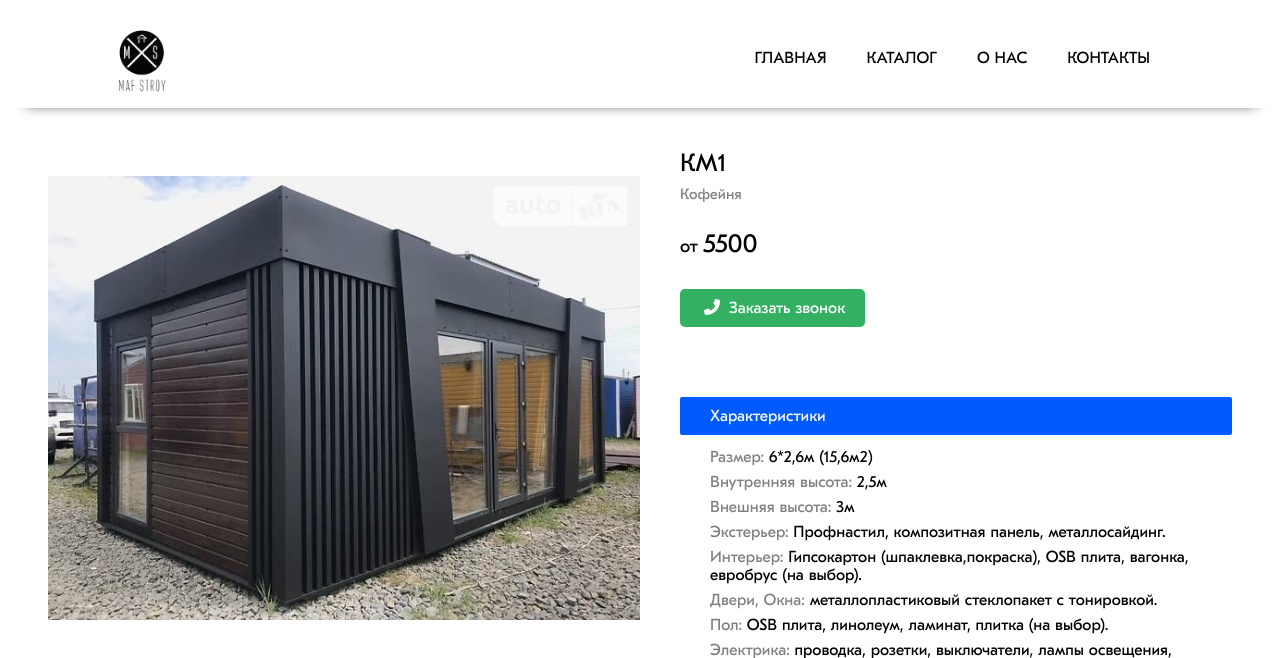
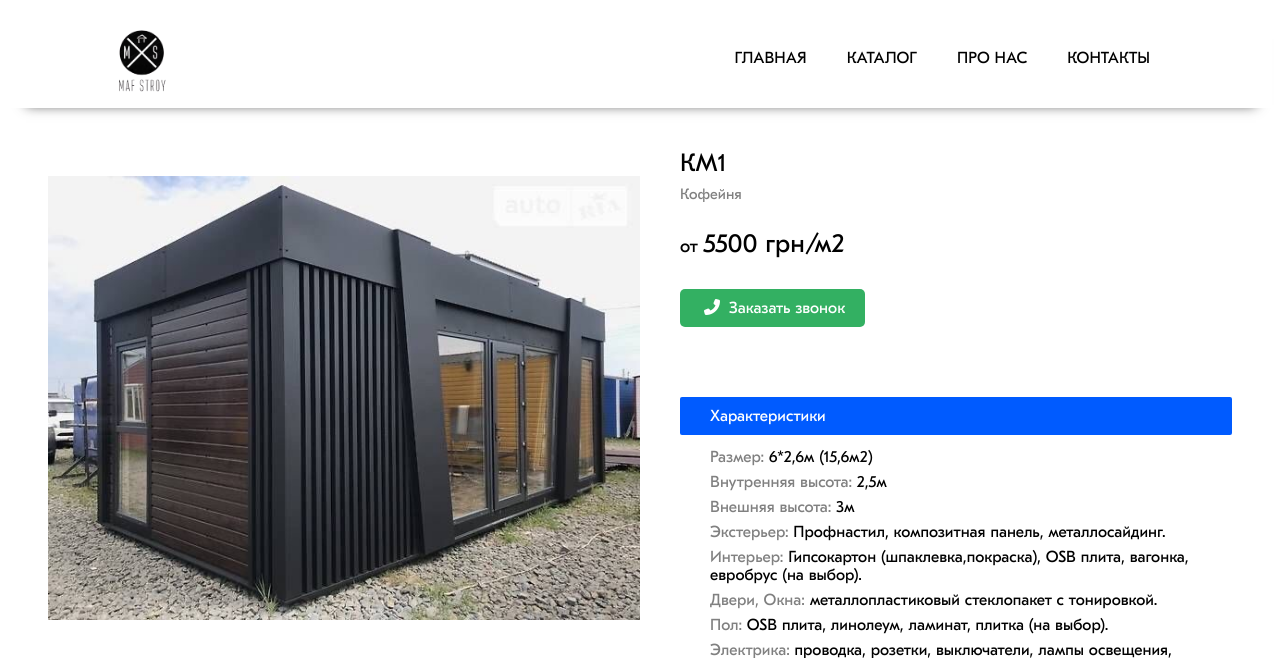
Before and after one commit to worlddeleteRin/pav, a Django app: page /item/458 in a window 1280 px wide. Shown: the top 658 px of the page. Run offline with Django 3.2, Linux system fonts and the light colour scheme; data comes from the database, SQL or seed files in the repository; some libraries are stand-ins or nearby versions; some web fonts are replaced.

Commit message:
new commit

```diff
--- a/templates/products/blocks/single_item.html
+++ b/templates/products/blocks/single_item.html
@@ -21,7 +21,7 @@
         <span class="single__item__info__price">
         от
         <span>
-        {{ item.price }}
+        {{ item.price }} грн/м2
         </span>
         </span>
     </div>
--- a/templates/products/header.html
+++ b/templates/products/header.html
@@ -26,7 +26,7 @@
             </div>
             <div class="header__main__container__item">
                 <a href="{% url 'products:index' %}#aboutus">
-                   О Нас
+                    Про Нас
                 </a>
             </div>
             <div class="header__main__container__item">
--- a/templates/products/item.html
+++ b/templates/products/item.html
@@ -54,7 +54,7 @@
            <span class="product__page__container__info__price">
            от
             <span>
-                {{ item.price }}
+                {{ item.price }} грн/м2
             </span>
            </span>
            <div class="call__button__1 green">
```
Also changed, not shown: pav/settings.py (+6 -6 lines).
